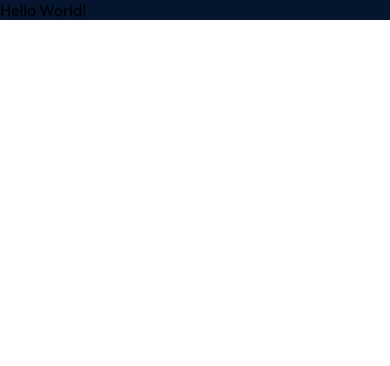
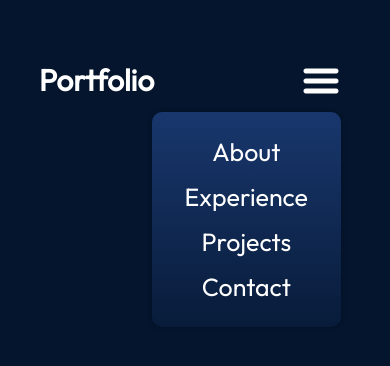
Before and after one commit to richterace/react-portfolio, a React (Vite) app: page / in a window 390 px wide. Shown: the top 366 px of the page. Built offline with nearby package versions, Linux system fonts and the light colour scheme.

Commit message:
navbar created

```diff
--- a/index.html
+++ b/index.html
@@ -2,7 +2,7 @@
 <html lang="en">
   <head>
     <meta charset="UTF-8" />
-    <link rel="icon" type="image/svg+xml" href="/vite.svg" />
+    <link rel="icon" type="image/png" href="/favicon.ico" />
     <meta name="viewport" content="width=device-width, initial-scale=1.0" />
     <title>My Portfolio</title>
   </head>
--- a/src/App.jsx
+++ b/src/App.jsx
@@ -1,9 +1,12 @@
 
 import styles from './App.module.css'
+import { Navbar } from './components/navbar';
 
 function App() {
 
-  return <div className={styles.App}>Hello World!</div>;
+  return <div className={styles.App}>
+    <Navbar />
+  </div>;
 
 }
 
--- a/src/App.module.css
+++ b/src/App.module.css
@@ -3,5 +3,6 @@
 .App {
     background-color: var(--color-bg);
     width: 100%;
-    height: 100%;
+    height: 100vh;
+
 }
--- /dev/null
+++ b/src/components/Navbar.jsx
@@ -0,0 +1,29 @@
+import React, { useState } from "react";
+
+import styles from "./Navbar.module.css";
+import { getImageUrl } from "../utils";
+
+export const Navbar = () => {
+    return <nav className={styles.navbar}>
+        <a href="/" className={styles.title}>Portfolio</a>
+
+        <div className={styles.menu}>
+            <img className={styles.menuBtn} src={getImageUrl("nav/menuIcon.png")} alt="menu-button" />
+            <ul className={styles.menuItems}>
+                <li>
+                    <a href="#about">About</a>
+                </li>
+                <li>
+                    <a href="#experience">Experience</a>
+                </li>
+                <li>
+                    <a href="#projects">Projects</a>
+                </li>
+                <li>
+                    <a href="#contact">Contact</a>
+                </li>
+            </ul>
+        </div>
+
+    </nav>;
+}
--- /dev/null
+++ b/src/components/Navbar.module.css
@@ -0,0 +1,74 @@
+@import "../vars.css";
+
+
+.navbar {
+    position: relative;
+    display: flex;
+    align-items: center;
+    justify-content: space-between;
+    padding-top: 61px;
+    z-index: 2;
+    margin: 0 10%;
+
+}
+
+.title {
+    font-size: 30px;
+    font-weight: 600;
+    text-decoration: none;
+    color: var(--color-text);
+}
+
+.menu {
+    display: flex;
+}
+
+.menuItems {
+    display: flex;
+    gap: 47px;
+    list-style: none;
+}
+
+.menuItems a {
+    font-size: 25px;
+    color: var(--color-text);
+    text-decoration: none;
+}
+
+
+@media screen and (max-width: 830px) {
+    .navbar {
+        flex-direction: column;
+        align-items: flex-start;
+    }
+
+    .menu {
+        position: absolute;
+        right: 0px;
+        margin-right: 10px;
+        flex-direction: column;
+        align-items: flex-end;
+        gap: 11px;
+        z-index: 3;
+    }
+
+    .menuBtn {
+        display: block;
+        cursor: pointer;
+
+    }
+
+    .menuItems {
+        flex-direction: column;
+        align-items: center;
+        gap: 13px;
+        border-radius: 10px;
+        background: rgb(25, 55, 109);
+        background: linear-gradient(0deg,
+                rgba(25, 55, 109, 0.2) 0%,
+                rgba(25, 55, 109, 1) 100%);
+        padding: 24px 33px;
+        box-shadow: 0 0 4px 0 rgba(0, 0, 0, 0.25);
+
+    }
+}
--- a/src/utils.js
+++ b/src/utils.js
@@ -1,5 +1,3 @@
-
-
 export const getImageUrl = (path) => {
-    return new URL(`assets/${path}`, import.meta.url).href;
-};
+    return new URL(`/assets/${path}`, import.meta.url).href;
+}; // making it easier to dynamically import images into different components
--- a/src/vars.css
+++ b/src/vars.css
@@ -1,5 +1,5 @@
 :root {
-    /* color */
+    /* Color */
     --color-text: #fff;
     --color-primary: #576cbc;
     --color-secondary: #19376d;
@@ -11,5 +11,4 @@
 
 
 
-
 }
```
